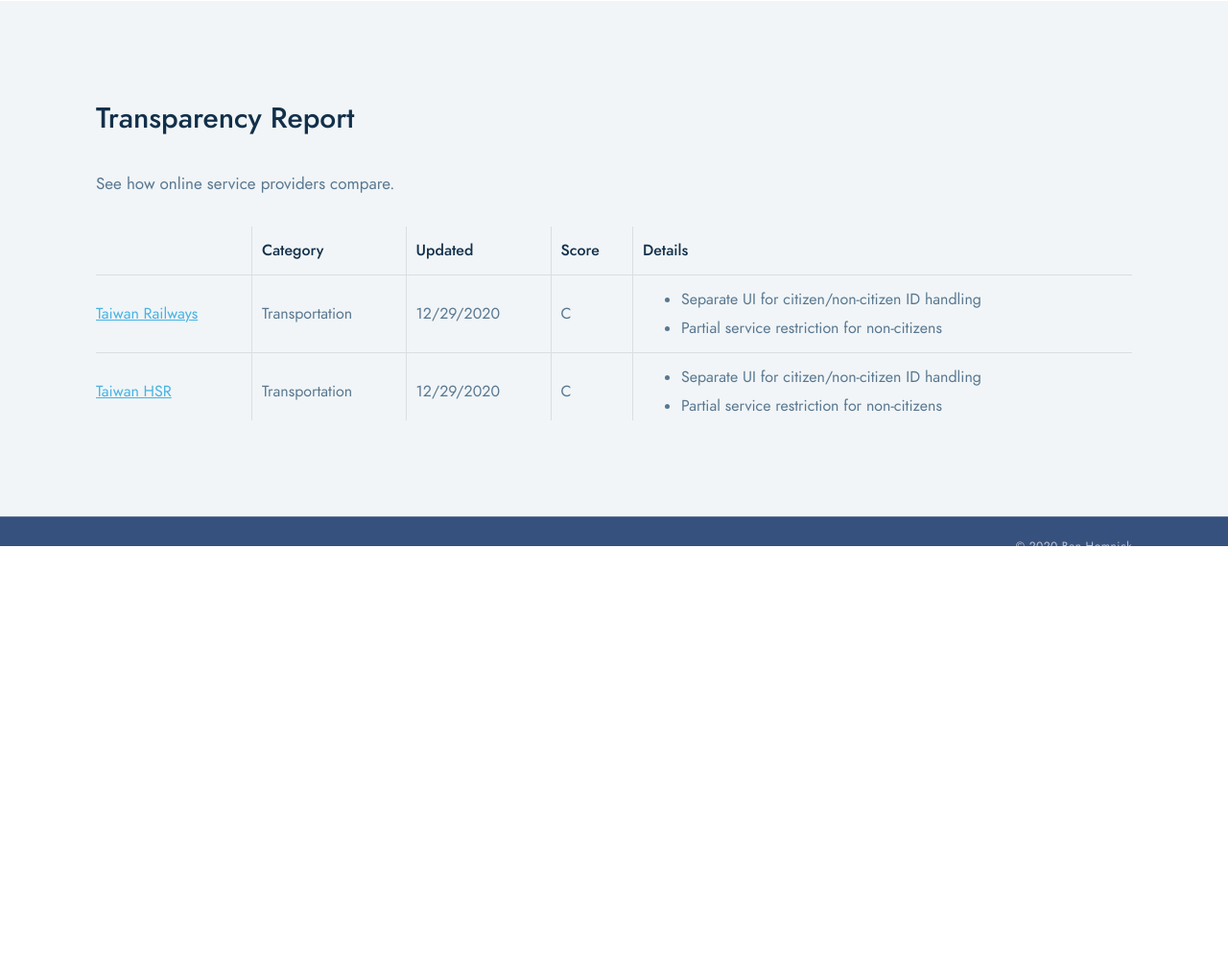
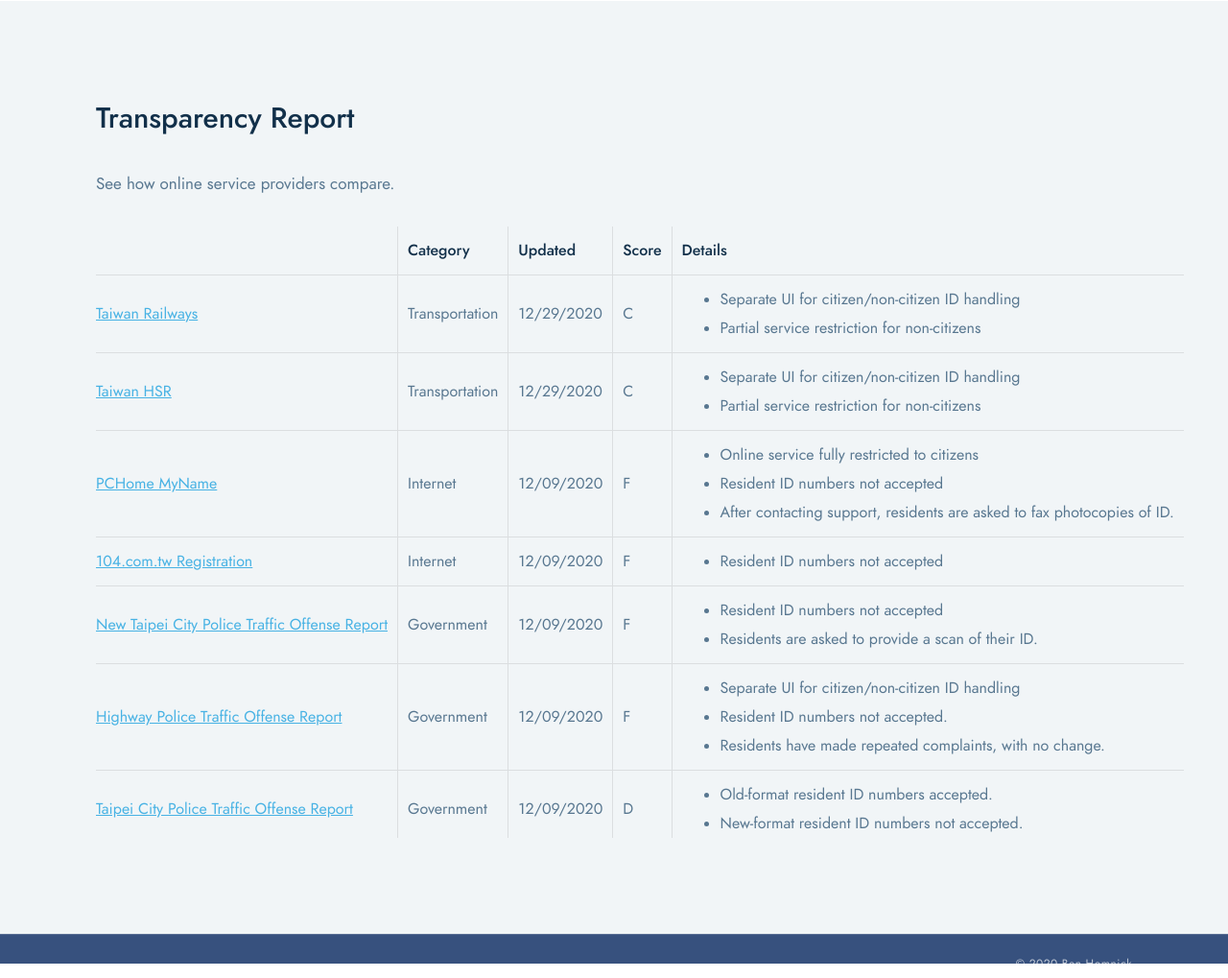
Before and after one commit to bhomnick/identitytw, a Django app: template identity/templates/homepage.html in a window 1280 px wide. Shown: the part 2675-3694 px from the top of the page at 96% size. Before the commit the page ends 3244 px from the top, so only its background shows below. Run offline with Django 3.2, Linux system fonts and the light colour scheme; the template is opened without the code that fills it, so the values that code supplies are empty; some libraries are stand-ins or nearby versions; some web fonts are replaced.

Commit message:
Add more examples of sites that don't accept resident ID
PChome Myname, 104, and several police websites.

```diff
--- a/identity/templates/homepage.html
+++ b/identity/templates/homepage.html
@@ -224,7 +224,7 @@
               </thead>
               <tbody>
                 <tr>
-                  <td><a href="#">Taiwan Railways</a></td>
+                  <td><a href="https://www.railway.gov.tw/tra-tip-web/tip/tip001/tip121/query">Taiwan Railways</a></td>
                   <td>Transportation</td>
                   <td>12/29/2020</td>
                   <td>C</td>
@@ -236,7 +236,7 @@
                   </td>
                 </tr>
                 <tr>
-                  <td><a href="#">Taiwan HSR</a></td>
+                  <td><a href=""https://irs.thsrc.com.tw/IMINT/>Taiwan HSR</a></td>
                   <td>Transportation</td>
                   <td>12/29/2020</td>
                   <td>C</td>
@@ -244,6 +244,67 @@
                     <ul>
                       <li>Separate UI for citizen/non-citizen ID handling</li>
                       <li>Partial service restriction for non-citizens</li>
+                    </ul>
+                  </td>
+                </tr>
+                <tr>
+                  <td><a href="http://myname.pchome.com.tw/">PCHome MyName</a></td>
+                  <td>Internet</td>
+                  <td>12/09/2020</td>
+                  <td>F</td>
+                  <td>
+                    <ul>
+                      <li>Online service fully restricted to citizens</li>
+                      <li>Resident ID numbers not accepted</li>
+                      <li>After contacting support, residents are asked to fax photocopies of ID.</li>
+                    </ul>
+                  </td>
+                </tr>
+                 <tr>
+                  <td><a href="https://signin.104.com.tw/register">104.com.tw Registration</a></td>
+                  <td>Internet</td>
+                  <td>12/09/2020</td>
+                  <td>F</td>
+                  <td>
+                    <ul>
+                      <li>Resident ID numbers not accepted</li>
+                    </ul>
+                  </td>
+                </tr>
+                 <tr>
+                  <td><a href="https://tvrs.ntpd.gov.tw/#events/index">New Taipei City Police Traffic Offense Report</a></td>
+                  <td>Government</td>
+                  <td>12/09/2020</td>
+                  <td>F</td>
+                  <td>
+                    <ul>
+                      <li>Resident ID numbers not accepted</li>
+                      <li>Residents are asked to provide a scan of their ID.</li>
+                    </ul>
+                  </td>
+                </tr>
+                 <tr>
+                  <td><a href="https://www.hpb.gov.tw/p/412-1000-116.php?Lang=zh-tw">Highway Police Traffic Offense Report</a></td>
+                  <td>Government</td>
+                  <td>12/09/2020</td>
+                  <td>F</td>
+                  <td>
+                    <ul>
+                      <li>Separate UI for citizen/non-citizen ID handling</li>
+                      <li>Resident ID numbers not accepted.</li>
+                      <li>Residents have made repeated complaints, with no change.</li>
+                    </ul>
+                  </td>
+                </tr>
+                 <tr>
+                  <td><a href="https://prsweb.tcpd.gov.tw/#/New">Taipei City Police Traffic Offense Report</a></td>
+                  <td>Government</td>
+                  <td>12/09/2020</td>
+                  <td>D</td>
+                  <td>
+                    <ul>
+                      <li>Old-format resident ID numbers accepted.</li>
+                      <li>New-format resident ID numbers not accepted.</li>
                     </ul>
                   </td>
                 </tr>
```
